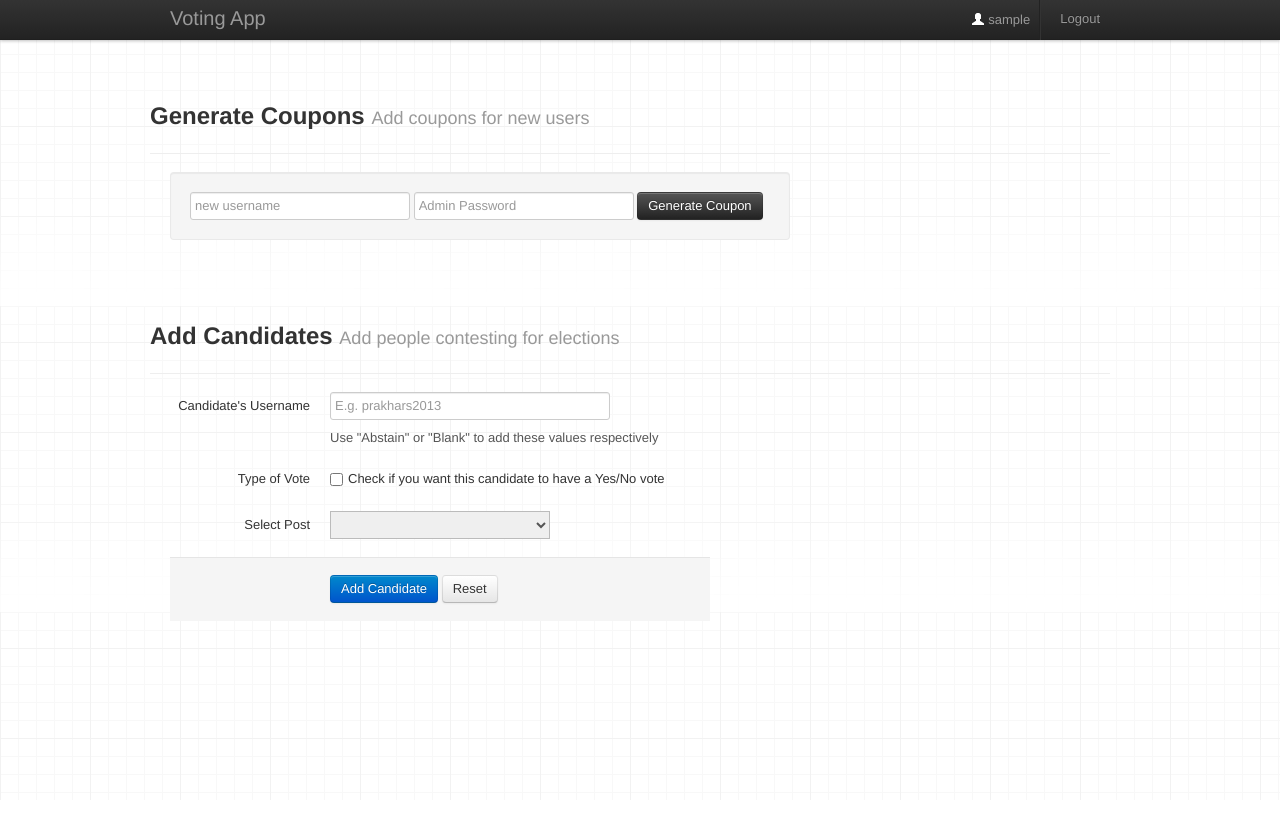
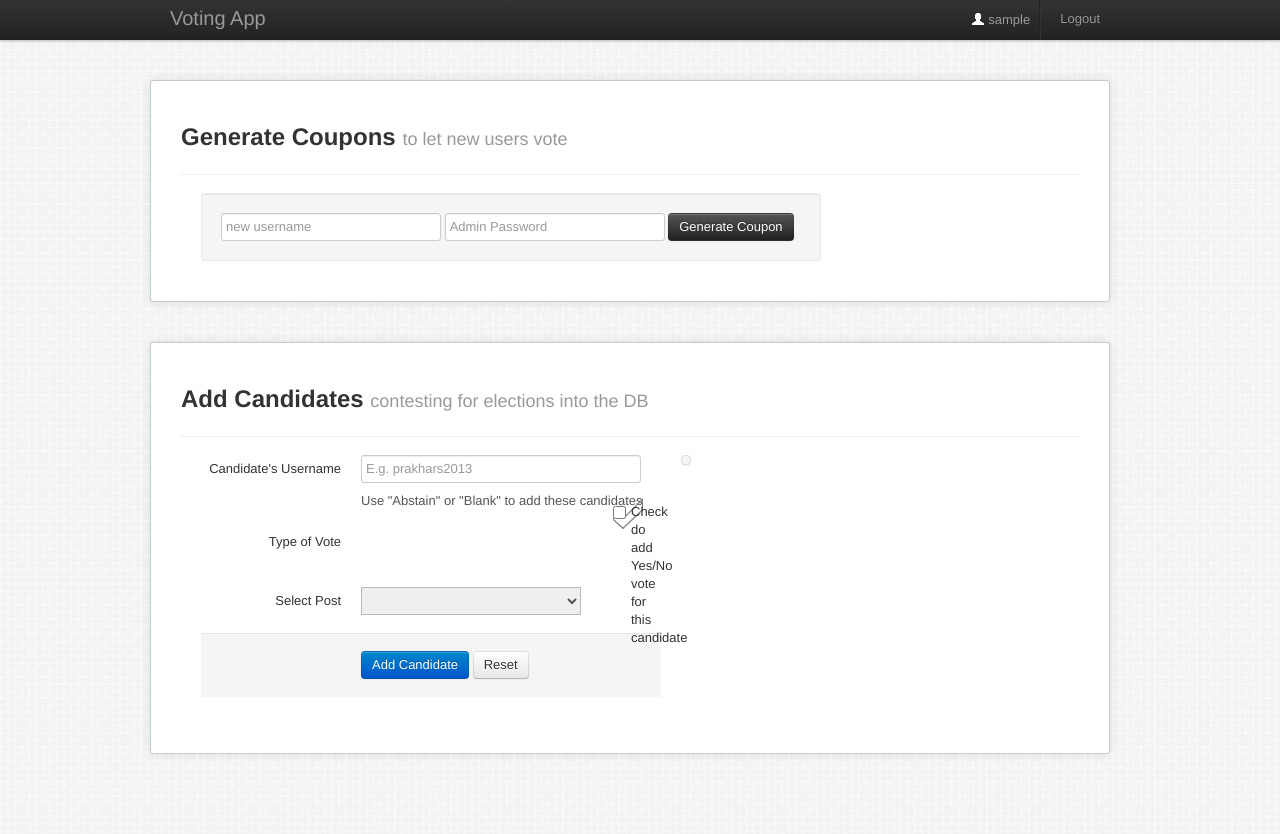
Before and after one commit to prakhar1989/VotingApplication, a Flask app: page /admin in a window 1280 px wide. Before the commit the page ends 800 px from the top, so only its background shows below. Run offline with Flask 2, Linux system fonts and the light colour scheme; the visitor is signed in with stand-in values (Sample User, id 1); data that the repository does not hold is empty; some libraries are stand-ins or nearby versions.

```diff
--- a/main.py
+++ b/main.py
@@ -30,7 +30,6 @@ class Coupon(db.Model):
 
     def invalidate(self):
         self.is_valid = False
-
 
 class Post(db.Model):
     id = db.Column(db.Integer, primary_key=True)
@@ -150,18 +149,22 @@ def login():
                 and coupon_code == app.config['ADMIN_COUPON']:
             session['logged_in'] = True
             session['is_admin'] = True
-            flash('You have logged in', "success")
+            flash('Welcome Admin', "success")
             return redirect(url_for('admin'))
 
         elif ldap_helper.ldap_authenticate(username, password) and \
                 user_coupon and user_coupon.value == coupon_code:
 
             user_hostel = ldap_helper.ldap_fetch_detail(username, ["hostel"])
-            if user_hostel: session['hostel'] = user_hostel["hostel"]
-            session['logged_in']= True
-            session['username'] = username
-            flash('You have logged in', "success")
-            return redirect(url_for('voting_page'))
+            if user_hostel:
+                session['hostel'] = user_hostel["hostel"]
+                session['logged_in']= True
+                session['username'] = username
+                flash('You have logged in', "success")
+                return redirect(url_for('voting_page'))
+            else:
+                flash("We could not retrieve your hostel. Please try login again")
+                return render_template('login.html')
 
         else:
             flash('Invalid username/password/coupon combination', "error")
@@ -178,7 +181,6 @@ def logout():
     flash("You have successfully logged out", "success")
     return redirect(url_for('login'))
 
-
 @app.route('/admin', methods=['POST', 'GET'])
 def admin():
     if request.method == "POST":
@@ -190,7 +192,6 @@ def admin():
         else:
             posts = Post.query.all()
             return render_template("admin_interface.html", posts = posts)
-
 
 @app.route('/coupon/new', methods=['POST'])
 def generate_coupon():
@@ -236,7 +237,7 @@ def save_candidate():
         c1 = Candidate(username, full_name, hostel, candidate_post.id, dept, add_yesno)
         db.session.add(c1)
         db.session.commit()
-        return jsonify(status_msg="Added %s to the database" % username)
+        return jsonify(status_msg="Added %s" % username)
     else:
         return jsonify(status_msg="To add a blank user, enter blank in username field")
 
@@ -265,19 +266,21 @@ def fetch_post_details(post_id):
     post_json = [[], []]
     post = Post.query.get(post_id)
     post_json[0].append({
-        "post_name" : post.name,
-        "post_max_votes" : post.max_votes,
+        "post_id"             : post_id,
+        "post_name"           : post.name,
+        "post_max_votes"      : post.max_votes,
         "post_applied_hostel" : post.applied_hostel,
-        "post_help_text": post.help_text
+        "post_help_text"      : post.help_text
     })
     post_candidate_details = Candidate.query.filter_by(post_id=post_id).all()
     for c in post_candidate_details:
         post_json[1].append({
-            "name" : c.full_name,
-            "dept" : c.dept,
-            "image" : "http://student.iimcal.ac.in/userimages/%s.jpg" % c.name,
-            "hostel" : c.hostel,
-            "yes_no" : c.yes_no
+            "username" : c.name,
+            "name"     : c.full_name,
+            "dept"     : c.dept,
+            "image"    : "http://student.iimcal.ac.in/userimages/%s.jpg" % c.name,
+            "hostel"   : c.hostel,
+            "yes_no"   : c.yes_no
         })
     return Response(json.dumps(post_json), mimetype='application/json')
 
--- a/static/css/custom.css
+++ b/static/css/custom.css
@@ -1,24 +1,45 @@
 /* Add CSS from http://action.io */
 body {
-    background: url('/static/img/grid.png');
+    background:  #EEE url('/static/img/bg-blue.png');
 }
+
+.splash {
+    text-align: center;
+    background: none repeat scroll 0% 0% white;
+    font-weight: 400;
+    position: relative;
+    margin: 40px auto 0px;
+    width: 340px;
+    border: 1px solid rgb(195, 204, 208);
+    box-shadow: 0px 1px 0px rgba(255, 255, 255, 0), 0px 0px 10px rgba(0, 0, 0, 0.1);
+    border-radius: 3px 3px 3px 3px;
+}
+
+.splash h2{
+    margin: 20px 0px;
+}
+
+.white_tile {
+    padding: 20px 30px;
+    background: none repeat scroll 0% 0% white;
+    border: 1px solid rgb(195, 204, 208);
+    box-shadow: 0px 1px 0px rgba(255, 255, 255, 0), 0px 0px 10px rgba(0, 0, 0, 0.1);
+    border-radius: 3px 3px 3px 3px;
+}
+
 section{
     margin-bottom: 40px;
     margin-top: 20px;
 }
 
-.user_details img{
-    float: left;
-    margin-left: 40px;
-}
-
-.user_details dl{
-    float: right;
-}
-
 .post_heading{
     margin-top: 20px;
 }
+
+.user_details {
+    background: whiteSmoke;
+}
+
 .candidate-tile{
     background: whiteSmoke;
     border: 1px solid rgba(0,0,0,0.05);
@@ -28,6 +49,21 @@ section{
     -moz-border-radius: 4px;
     border-radius: 4px;
     clear: both;
+}
+
+
+.candidate-tile:hover{
+    cursor: pointer;
+    border: 1px solid rgb(195, 204, 208);
+    box-shadow: 0px 1px 0px rgba(255, 255, 255, 0), 0px 0px 10px rgba(0, 0, 0, 0.1);
+    border-radius: 3px 3px 3px 3px;
+}
+
+.candidate_selected{
+    background: Lavender;
+    -moz-box-shadow: inset 0 0 5px #888;
+    -webkit-box-shadow: inset 0 0 5px#888;
+    box-shadow: inner 0 0 5px #888;
 }
 
 .candidate-image {
@@ -41,3 +77,16 @@ section{
 .candidate-tile span{
     clear: both;
 }
+
+.checkbox {
+    background: url('/static/img/arrow.png') no-repeat -11px -109px;
+    float: right;
+    position: relative;
+    top: -30px;
+    width: 30px;
+    height: 31px;
+}
+
+.checkbox_selected {
+    background: url('/static/img/arrow.png') no-repeat -11px -9px;
+}
--- a/static/js/application.js
+++ b/static/js/application.js
@@ -3,6 +3,7 @@ $(function() {
     $('.coupon_gen').hide();
     //$('#candidate_details').hide();
 
+    var my_custom_message = "Hello, how are you";
     $('#coupon_form').submit(function(){
         $.ajax({
             url: $SCRIPT_ROOT+'/coupon/new',
@@ -21,12 +22,14 @@ $(function() {
         var username = $("#user_name").val();
         var details_url = $SCRIPT_ROOT + '/candidate/' + username;
         var details_template = "\
-            <img src={{image_url}} width='100px' height=auto> \
-            <dl class='dl-horizontal'> \
-                <dt>Name</dt> <dd>{{ name }}</dd> \
-                <dt>Hostel</dt> <dd>{{ hostel }}</dd> <dt>Department</dt> \
-                <dd>{{ dept }}</dd> \
-            </dl> \
+            <img src={{image_url}} style='margin: 0px auto;'> \
+            <div class='caption'> \
+                <dl class='dl-horizontal'> \
+                    <dt>Name</dt> <dd>{{ name }}</dd> \
+                    <dt>Hostel</dt> <dd>{{ hostel }}</dd> <dt>Department</dt> \
+                    <dd>{{ dept }}</dd> \
+                </dl> \
+            </div> \
         ";
         $.get(details_url, function(data){
             generated_html = Mustache.to_html(details_template, data);
@@ -53,4 +56,9 @@ $(function() {
         $(this).parent().siblings().removeClass('active');
         $(this).parent().toggleClass('active');
     });
+
+    $('#main').delegate(".candidate-tile", "click", function(){
+        $(this).toggleClass("candidate_selected");
+        $(this).find('.checkbox').toggleClass('checkbox_selected');
+    });
 });
--- a/templates/admin_interface.html
+++ b/templates/admin_interface.html
@@ -1,9 +1,9 @@
 {% extends "layout.html" %}
 {% block body %}
 <section>
-<div class='row'>
+<div class='row white_tile'>
     <div class="page-header">
-        <h2>Generate Coupons <small>Add coupons for new users</small></h2>
+        <h2>Generate Coupons <small> to let new users vote</small></h2>
     </div>
     <div class="span8">
         <form id="coupon_form" method="POST" action="/coupon/new" class="well form-inline">
@@ -12,7 +12,7 @@
             <input type="submit" class="btn btn-inverse" value="Generate Coupon"></button>
         </form>
     </div>
-    <div class="span4">
+    <div class="span3">
         <div class="coupon_gen">
             <h4>Coupon generated</h4>
             <h2 id="coupon_value"></h2>
@@ -22,18 +22,18 @@
 </div>
 </section>
 <section>
-<div class="row">
+<div class="row white_tile">
     <div class="page-header">
-        <h2>Add Candidates <small>Add people contesting for elections</small></h2>
+        <h2>Add Candidates <small>contesting for elections into the DB</small></h2>
     </div>
-    <div class="span7">
+    <div class="span6">
         <form class="form-horizontal" id="add_candidate_form" method="POST" action="/candidate/new">
             <fieldset>
                 <div class="control-group">
                     <label class="control-label">Candidate's Username</label>
                     <div class="controls">
                         <input type="text" class="input-xlarge" id="user_name" name="username" placeholder="E.g. prakhars2013">
-                        <p class="help-block">Use "Abstain" or "Blank" to add these values respectively</p>
+                        <p class="help-block">Use "Abstain" or "Blank" to add these candidates</p>
                     </div>
                 </div>
                 <div class="control-group">
@@ -41,7 +41,7 @@
                     <div class="controls">
                         <label class="checkbox">
                             <input type="checkbox" id="optionsCheckbox" name="binary_vote">
-                            Check if you want this candidate to have a Yes/No vote
+                            Check do add Yes/No vote for this candidate
                         </label>
                     </div>
                 </div>
@@ -68,8 +68,12 @@
     <div class="span5" id="candidate_details">
         <!-- This looks totally fucked up -->
         {% raw %}
-        <div class="user_details">
-        </div>
+        <ul class="thumbnails">
+            <li>
+                <div class="thumbnail user_details">
+                </div>
+            </li>
+        </ul>
         {% endraw %}
     </div>
 </div>
--- a/templates/layout.html
+++ b/templates/layout.html
@@ -73,8 +73,9 @@
     </div> <!-- /container -->
 
     <script src="{{ url_for('static', filename='js/jquery.min.js')}}"></script>
+    <script src="{{ url_for('static', filename='js/bootstrap.min.js')}}"></script>
     <script src="{{ url_for('static', filename='js/mustache.js')}}"></script>
+    {% block custom_js %}{% endblock %}
     <script src="{{ url_for('static', filename='js/application.js')}}"></script>
-    {% block custom_js %}{% endblock %}
   </body>
 </html>
--- a/templates/voting_page.html
+++ b/templates/voting_page.html
@@ -1,7 +1,7 @@
 {% extends "layout.html" %}
 {% block body %}
 
-    <div class="row">
+    <div class="row white_tile">
         <div class="well span3" style="padding: 8px 0; margin-top: 20px;">
         <ul class="nav nav-list post-list">
             <li class="nav-header">
@@ -14,7 +14,7 @@
         </div>
         <div class="span3">
             <button class="btn btn-primary" style="margin-top: 20px;">
-                Submit My Vote!
+                Submit My Vote! &rarr;
             </button>
         </div>
 
@@ -23,7 +23,6 @@
             <div class="post_listing" id="main"> </div>
         </div>
     </div>
-
 {% endblock %}
 
 
```
Also changed, not shown: static/js/voting_sammy.js (+24 -3 lines), templates/login.html (+17 -7 lines), static/css/bootstrap-responsive.min.css (deleted), static/img/arrow.png (added), static/img/bg-blue.png (added), 2 other files.
